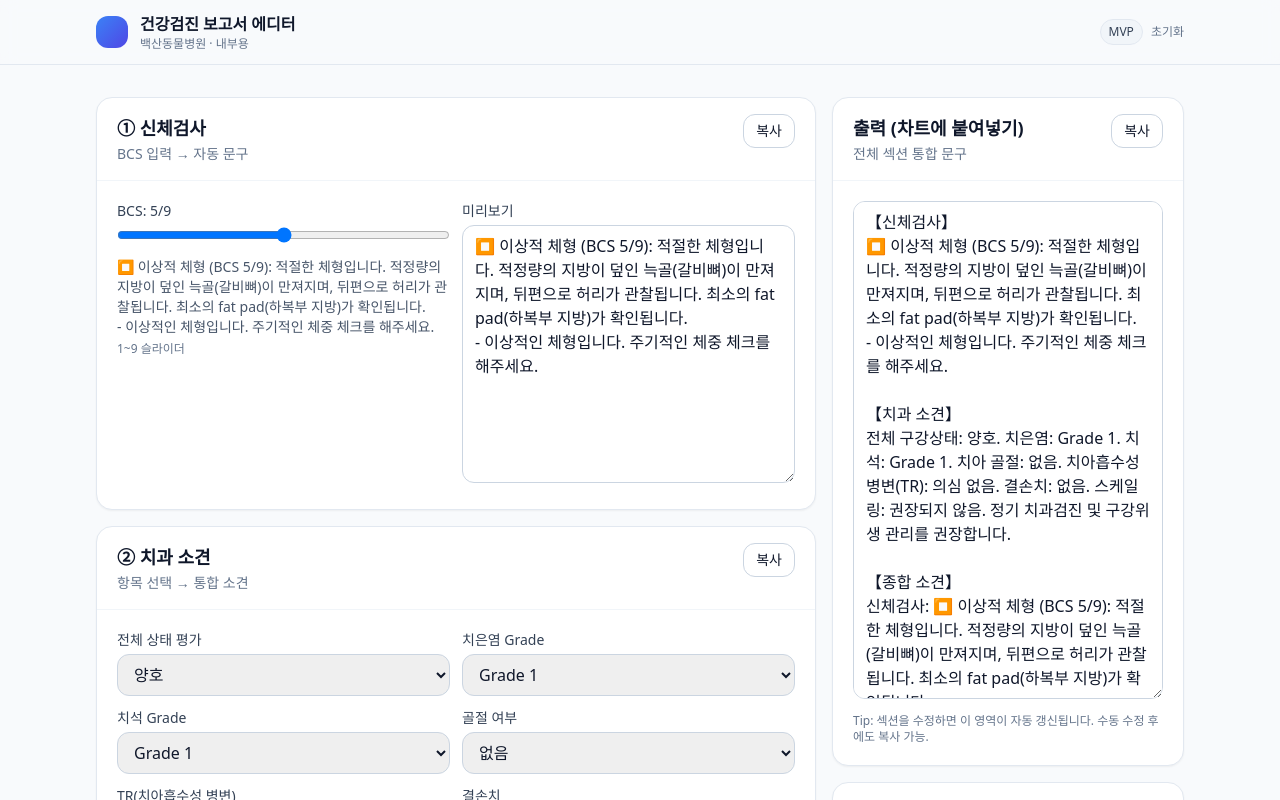
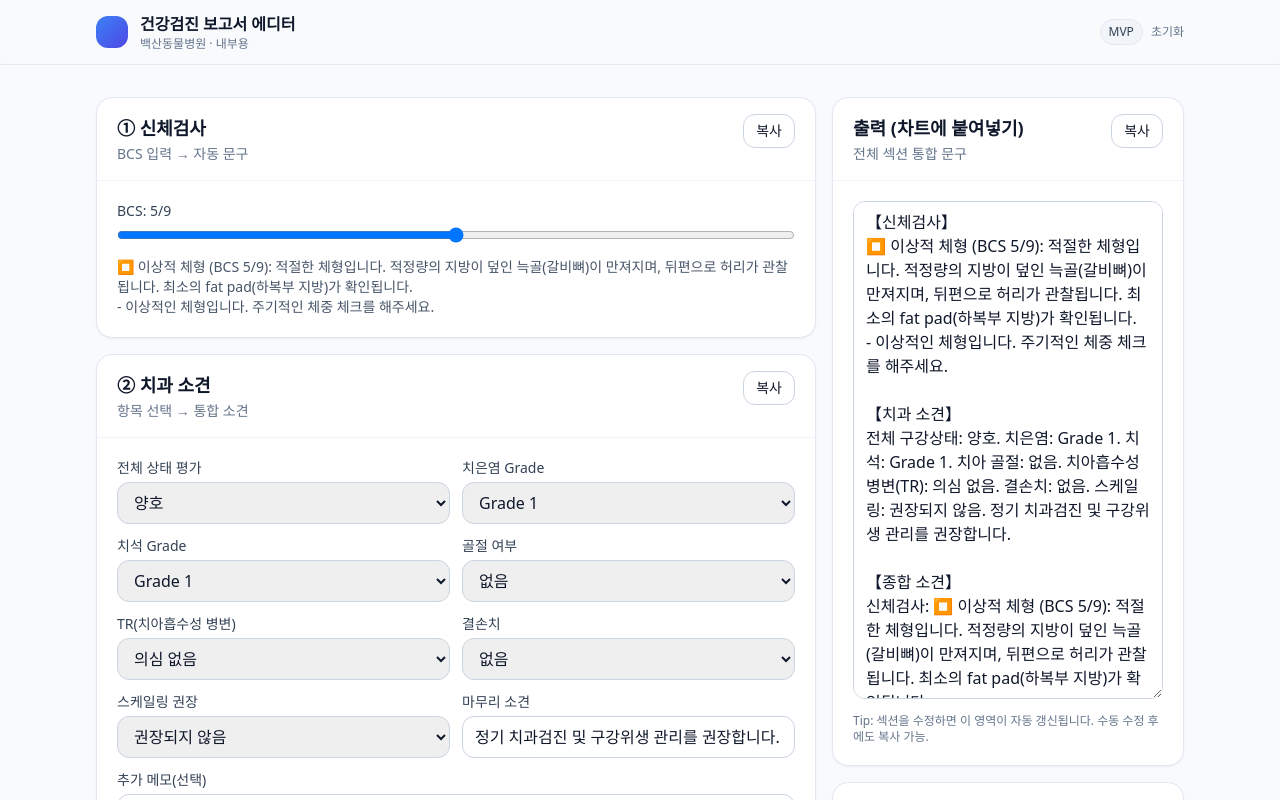
Before and after one commit to hodewdew-creator/BS_health_report_editor, a React (Vite) app: page / in a window 1280 px wide. Shown: the top 800 px of the page. Built offline with nearby package versions, Linux system fonts and the light colour scheme.

Commit message:
Update App.jsx

```diff
--- a/src/App.jsx
+++ b/src/App.jsx
@@ -179,8 +179,7 @@ function getDentalOpts(){ return getTemplates().dentalOpts || DEFAULT_DENTAL_OPT
 const defaultPhys = { bcs: 5 };
 
 function makePhysText(p){
-  // BCS 설명만 반환 (추가메모/체중 제거)
-  return getBCSText(p.bcs);
+  return getBCSText(p.bcs); // BCS 설명만
 }
 
 function PhysicalExamCard(){
@@ -191,10 +190,8 @@ function PhysicalExamCard(){
 
   return (
     <Card title="① 신체검사" subtitle="BCS 입력 → 자동 문구" right={<CopyBtn text={text} />}>
-      {/* 좌우 2열: 좌(슬라이더+설명), 우(미리보기) */}
-      <div className="grid grid-cols-1 md:grid-cols-2 gap-3">
-        {/* 좌측: BCS 슬라이더 + 설명 */}
-        <Field label={`BCS: ${phys.bcs}/9`} hint="1~9 슬라이더">
+      {/* 단일 필드: 슬라이더 + 설명 (전체 너비) */}
+      <Field label={`BCS: ${phys.bcs}/9`}>
         <input
           type="range"
           min={1}
@@ -203,21 +200,14 @@ function PhysicalExamCard(){
           onChange={(e)=> setPhys({ ...phys, bcs: Number(e.target.value) })}
           className="w-full"
         />
-          {/* 줄바꿈 유지 */}
+        {/* 줄바꿈 유지해서 설명 표시 */}
         <div className="mt-2 text-sm text-slate-600 whitespace-pre-wrap">
           {getBCSText(phys.bcs)}
         </div>
       </Field>
-
-        {/* 우측: 미리보기 */}
-        <Field label="미리보기">
-          <TextArea value={text} onChange={()=>{}} rows={10} />
-        </Field>
-      </div>
     </Card>
   );
 }
-
 
 /*********************************
  * 2) 치과 소견
```
Lines whose indentation alone changed are shown as unchanged.
